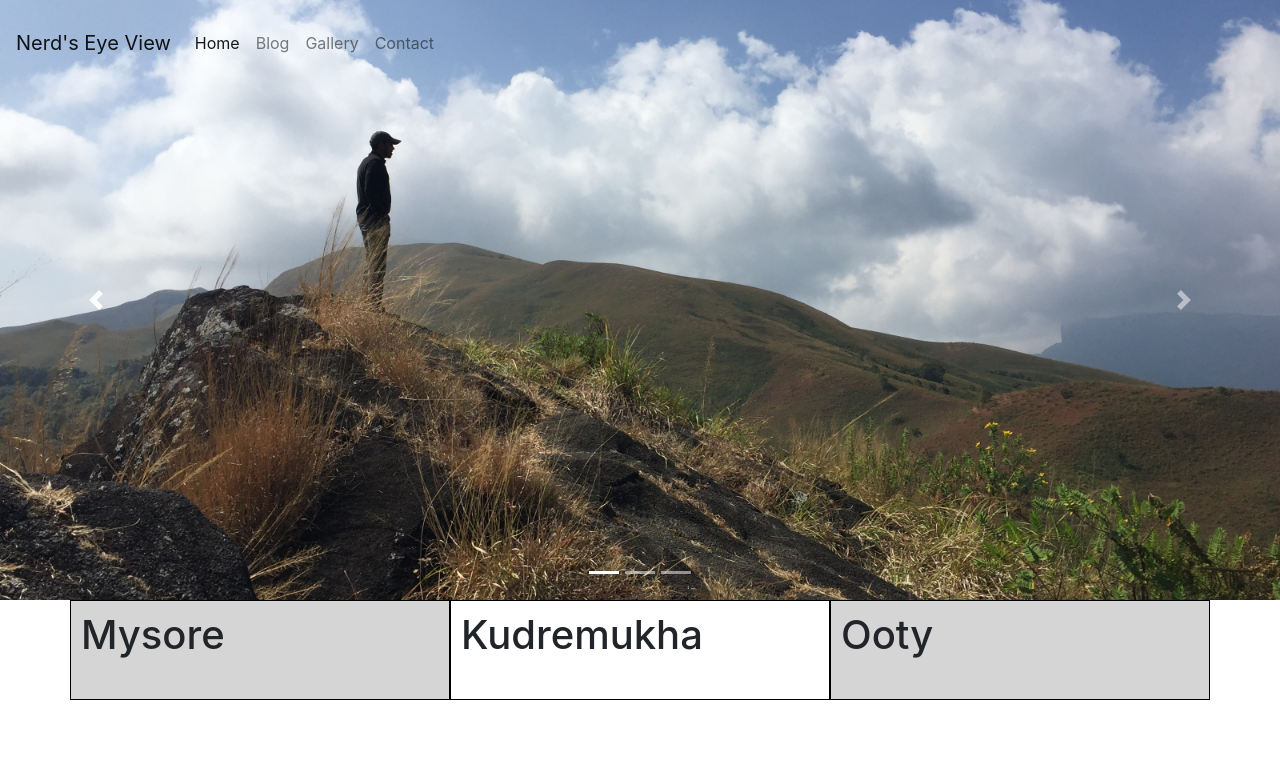
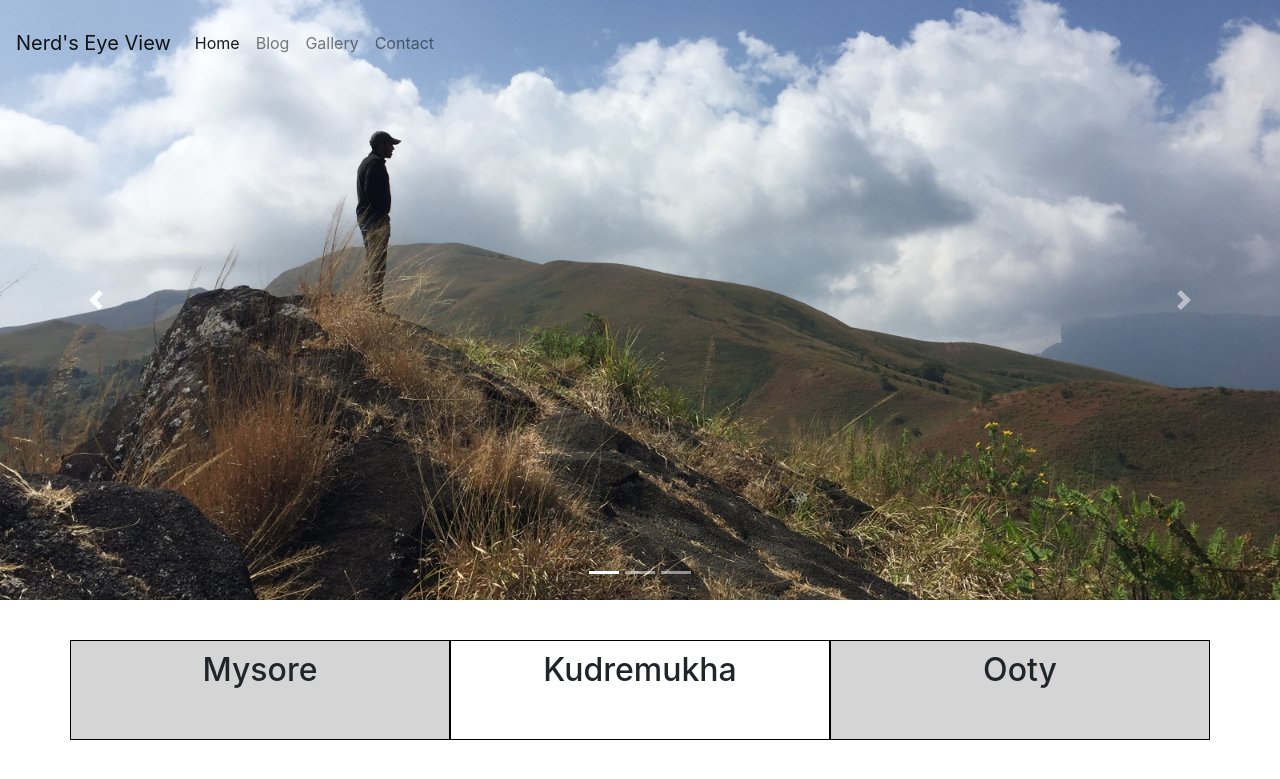
Before and after one commit to ameyaditya/website1.0, a PHP site: page /travel_index.html in a window 1280 px wide. Shown: the top 779 px of the page. Run offline with PHP 8.4, Linux system fonts and the light colour scheme.

Commit message:
made changes to  the travel blog

```diff
--- a/travel blog/travel_index.html
+++ b/travel blog/travel_index.html
@@ -59,13 +59,13 @@
 <div class="container">
 	<div class="row">
 		<div class="col-md">
-			<h1>Mysore</h1>
+			<h2>Mysore</h2>
 		</div>
 		<div class="col-md">
-			<h1>Kudremukha</h1>
+			<h2>Kudremukha</h2>
 		</div>
 		<div class="col-md">
-			<h1>Ooty</h1>
+			<h2>Ooty</h2>
 		</div>
 	</div>
 </div>
--- a/travel blog/travel_style.css
+++ b/travel blog/travel_style.css
@@ -39,10 +39,19 @@
 	border: 1px solid black;
 	display: inline-block;
 	padding: 10px;
+	margin:
 }
-.content-area{
-	margin-top: 20px;
+.container{
+	margin-top: 40px;
 }
 .row > div:nth-child(odd){
 	background-color: #D5D5D5;
 }
+.row > div{
+	margin-bottom: 20px;
+	text-align: center;
+	font-size: 1em;
+}
+.row > div > h1{
+	size: 2em;
+}
```
Also changed, not shown: travel blog/images/IMG_20170729_174626076_HDR.jpg (added), travel blog/images/kudre-grp.JPG (added), 1 other file.
